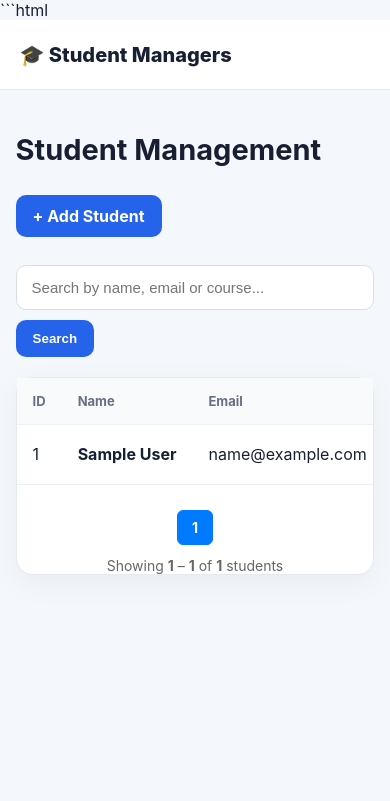
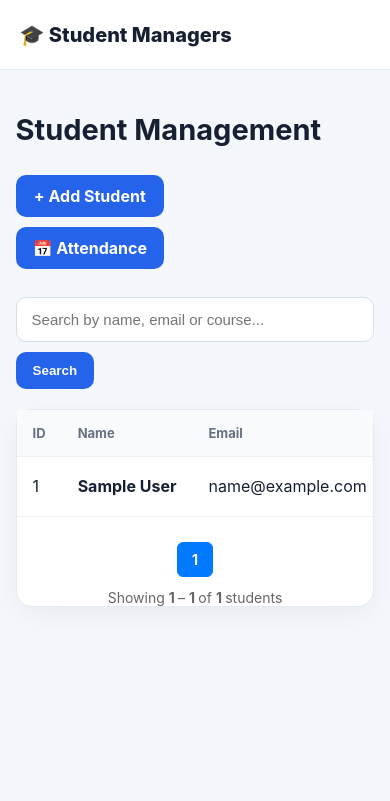
Before and after one commit to satya06-py/DJANGO--CRUD-PROJECT, a Django app: page /students/ in a window 390 px wide. Shown: the top 801 px of the page. Run offline with Django 5.2, Linux system fonts and the light colour scheme; a user stored in the database is signed in; tables that the repository leaves empty hold one stand-in row (values such as "Sample post").

Commit message:
Attendance update

````diff
--- a/templates/students/student_list.html
+++ b/templates/students/student_list.html
@@ -1,5 +1,5 @@
-```html
 {% extends "students/base.html" %}
+
 {% block title %}Students | Student Manager{% endblock %}
 
 {% block content %}
@@ -9,14 +9,25 @@
         <h1>Student Management</h1>
     </div>
 
-    <a class="primary-btn" href="{% url 'student_create' %}">
-        + Add Student
-    </a>
+    <div class="top-buttons">
+
+        <!-- Add Student -->
+        <a class="primary-btn" href="{% url 'student_create' %}">
+            + Add Student
+        </a>
+
+        <!-- Attendance -->
+        <a class="primary-btn attendance-btn" href="{% url 'attendance' %}">
+            📅 Attendance
+        </a>
+
+    </div>
 </section>
 
 
 <!-- Search -->
 <form class="search" method="get">
+
     <input
         type="text"
         name="q"
@@ -24,11 +35,16 @@
         placeholder="Search by name, email or course..."
     >
 
-    <button type="submit">Search</button>
+    <button type="submit">
+        Search
+    </button>
 
     {% if query %}
-        <a href="{% url 'student_list' %}">Clear</a>
+        <a href="{% url 'student_list' %}">
+            Clear
+        </a>
     {% endif %}
+
 </form>
 
 
@@ -59,19 +75,42 @@
 
                 <tr>
 
-                    <td>{{ student.id }}</td>
-
+                    <!-- ID -->
                     <td>
-                        <strong>{{ student.name }}</strong>
+                        {{ student.id }}
                     </td>
 
-                    <td>{{ student.email }}</td>
 
-                    <td>{{ student.phone }}</td>
+                    <!-- Name -->
+                    <td>
+                        <strong>
+                            {{ student.name }}
+                        </strong>
+                    </td>
 
-                    <td>{{ student.course }}</td>
 
-                    <td>{{ student.semester }}</td>
+                    <!-- Email -->
+                    <td>
+                        {{ student.email }}
+                    </td>
+
+
+                    <!-- Phone -->
+                    <td>
+                        {{ student.phone }}
+                    </td>
+
+
+                    <!-- Course -->
+                    <td>
+                        {{ student.course }}
+                    </td>
+
+
+                    <!-- Semester -->
+                    <td>
+                        {{ student.semester }}
+                    </td>
 
 
                     <!-- Actions -->
@@ -160,17 +199,27 @@
     </div>
 
 
-    <!-- Page information -->
+    <!-- Page Information -->
     <div class="page-info">
 
         Showing
-        <strong>{{ page_obj.start_index }}</strong>
+
+        <strong>
+            {{ page_obj.start_index }}
+        </strong>
+
         –
-        <strong>{{ page_obj.end_index }}</strong>
+
+        <strong>
+            {{ page_obj.end_index }}
+        </strong>
 
         of
 
-        <strong>{{ page_obj.paginator.count }}</strong>
+        <strong>
+            {{ page_obj.paginator.count }}
+        </strong>
+
         students
 
     </div>
@@ -178,18 +227,32 @@
 
     {% else %}
 
-        <!-- No students -->
+        <!-- No Students -->
         <div class="empty">
 
-            <div class="empty-icon">📚</div>
+            <div class="empty-icon">
+                📚
+            </div>
 
-            <h2>No students found</h2>
+            <h2>
+                No students found
+            </h2>
+
 
             {% if query %}
-                <p>No students match your search.</p>
+
+                <p>
+                    No students match your search.
+                </p>
+
             {% else %}
-                <p>Add your first student to get started.</p>
+
+                <p>
+                    Add your first student to get started.
+                </p>
+
             {% endif %}
+
 
             <a
                 class="primary-btn"
@@ -205,8 +268,26 @@
 </div>
 
 
-<!-- Pagination CSS -->
+<!-- Page CSS -->
 <style>
+
+/* Top buttons */
+
+.top-buttons {
+    display: flex;
+    align-items: center;
+    gap: 10px;
+}
+
+
+/* Attendance button */
+
+.attendance-btn {
+    text-decoration: none;
+}
+
+
+/* Pagination */
 
 .pagination {
     display: flex;
@@ -216,6 +297,9 @@
     margin-top: 25px;
     flex-wrap: wrap;
 }
+
+
+/* Pagination buttons */
 
 .page-btn {
     display: inline-block;
@@ -228,11 +312,17 @@
     font-size: 14px;
 }
 
+
+/* Hover */
+
 .page-btn:hover {
     background: #007bff;
     color: white;
     border-color: #007bff;
 }
+
+
+/* Active page */
 
 .page-btn.active {
     background: #007bff;
@@ -241,6 +331,9 @@
     font-weight: bold;
 }
 
+
+/* Page information */
+
 .page-info {
     text-align: center;
     margin-top: 12px;
@@ -248,15 +341,24 @@
     font-size: 14px;
 }
 
+
+/* Actions */
+
 .actions {
     white-space: nowrap;
 }
+
+
+/* Edit */
 
 .actions .edit {
     text-decoration: none;
     font-size: 18px;
     margin-right: 8px;
 }
+
+
+/* Delete */
 
 .actions .delete {
     display: inline-block;
@@ -268,11 +370,29 @@
     font-size: 13px;
 }
 
+
+/* Delete hover */
+
 .actions .delete:hover {
     background: #b02a37;
+}
+
+
+/* Mobile */
+
+@media (max-width: 700px) {
+
+    .top-buttons {
+        flex-direction: column;
+        align-items: stretch;
+    }
+
+    .top-buttons .primary-btn {
+        text-align: center;
+    }
+
 }
 
 </style>
 
 {% endblock %}
-```
````
